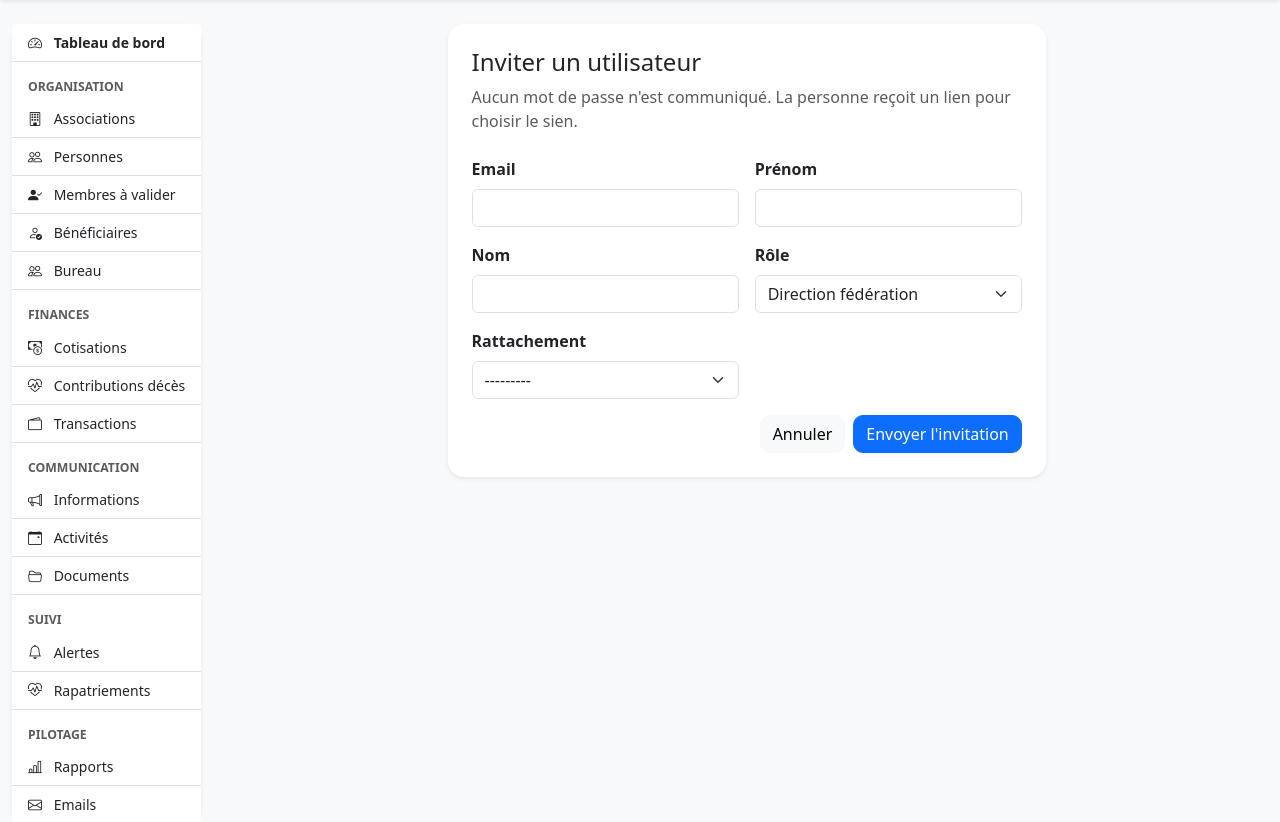
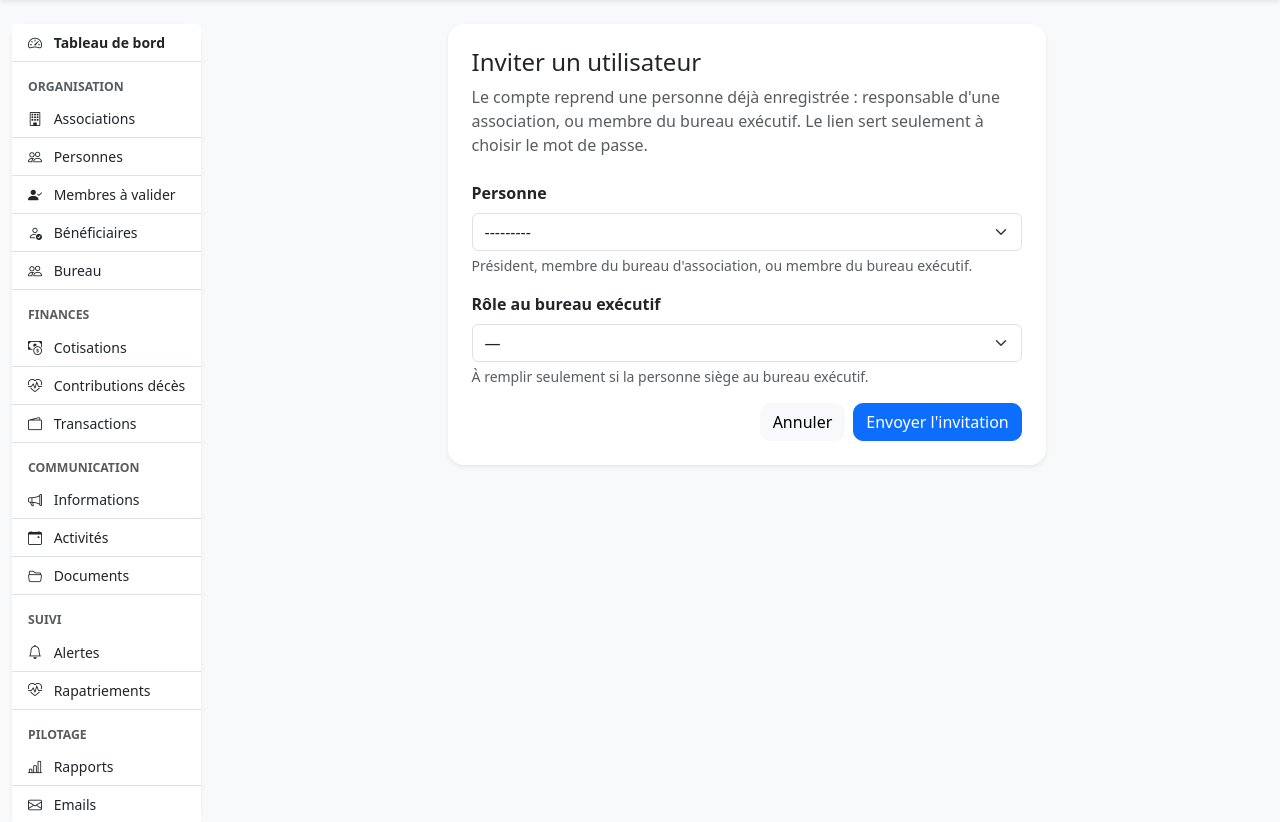
Before and after one commit to Barry-22491/fag, a Django app: page /fr/utilisateurs/inviter/ in a window 1280 px wide. Shown: the part 80-902 px from the top of the page. Run offline with Django 5.2, Linux system fonts and the light colour scheme; a user stored in the database is signed in; data comes from the database, SQL or seed files in the repository; data that the repository does not hold is empty.

Commit message:
Ajout d'un champ de relation OneToOne pour l'utilisateur dans le modèle Personne, permettant de lier une personne à un compte utilisateur. Mise à jour des formulaires et des vues pour intégrer cette fonctionnalité, y compris la validation des invitations d'utilisateurs existants. Amélioration de l'interface utilisateur avec des messages d'aide contextuels. Ajout de tests pour valider le bon fonctionnement de ces nouvelles fonctionnalités. (12.11.2026)

```diff
--- a/gestion/forms.py
+++ b/gestion/forms.py
@@ -1,6 +1,8 @@
 from django.contrib.auth.forms import PasswordChangeForm, PasswordResetForm, SetPasswordForm
 from django.contrib.auth.models import User # type: ignore
 from django import forms # type: ignore
+from django.db.models import Q
+from django.utils import timezone
 from django.utils.translation import gettext_lazy as _ # type: ignore
 
 
@@ -376,40 +378,103 @@ class ContributionDecesAssociationForm(BootstrapFormMixin, forms.ModelForm):
 
 # la gestion des utilisateur - 02.05.2026
 
-ROLE_INVITATION_CHOICES = [
-    ("federation_direction", "Direction fédération"),
-    ("federation_finances", "Finances fédération"),
-    ("federation_social", "Social fédération"),
-    ("federation_organisation", "Organisation fédération"),
-    ("federation_projets", "Projets fédération"),
-    ("federation_communication", "Communication fédération"),
-    ("federation_externe", "Externe fédération"),
-    ("federation_lecture", "Lecture fédération"),
-    ("association_president", "Président d'association"),
-    ("association_lecture", "Lecture association"),
+ROLE_BUREAU_FEDERAL_CHOICES = [
+    ("federation_direction", "Direction"),
+    ("federation_finances", "Finances"),
+    ("federation_social", "Social"),
+    ("federation_organisation", "Organisation"),
+    ("federation_projets", "Projets"),
+    ("federation_communication", "Communication"),
+    ("federation_lecture", "Lecture"),
 ]
 
 
+class AdhesionInvitationField(forms.ModelChoiceField):
+    def label_from_instance(self, adhesion):
+        return (
+            f"{adhesion.personne} — {adhesion.association.entite.nom} "
+            f"({adhesion.get_role_display()})"
+        )
+
+
+def adhesions_invitables(federation):
+    today = timezone.localdate()
+    bureau_federal_ids = BureauMembre.objects.filter(
+        bureau__entite=federation,
+    ).filter(
+        Q(bureau__date_fin__isnull=True) | Q(bureau__date_fin__gte=today)
+    ).values_list("adhesion_id", flat=True)
+
+    return (
+        Adhesion.objects.filter(
+            statut="valide",
+            association__federation=federation,
+            personne__compte__isnull=True,
+        )
+        .exclude(personne__email="")
+        .filter(
+            Q(role__in=["president", "membre_bureau"]) | Q(pk__in=bureau_federal_ids)
+        )
+        .select_related("personne", "association__entite")
+        .order_by("personne__nom", "personne__prenom")
+    )
+
+
+def _sur_bureau_federal(adhesion):
+    today = timezone.localdate()
+    return BureauMembre.objects.filter(
+        adhesion=adhesion,
+        bureau__entite=adhesion.association.federation,
+    ).filter(
+        Q(bureau__date_fin__isnull=True) | Q(bureau__date_fin__gte=today)
+    ).exists()
+
+
 class InvitationUtilisateurForm(BootstrapFormMixin, forms.Form):
-    email = forms.EmailField(label="Email")
-    prenom = forms.CharField(max_length=100, label="Prénom")
-    nom = forms.CharField(max_length=100, label="Nom")
-    role = forms.ChoiceField(label="Rôle", choices=ROLE_INVITATION_CHOICES)
-    entite = forms.ModelChoiceField(
-        label="Rattachement",
-        queryset=Entite.objects.none(),
+    adhesion = AdhesionInvitationField(
+        label="Personne",
+        queryset=Adhesion.objects.none(),
+        help_text="Président, membre du bureau d'association, ou membre du bureau exécutif.",
     )
+    role_bureau = forms.ChoiceField(
+        label="Rôle au bureau exécutif",
+        choices=[("", "—")] + ROLE_BUREAU_FEDERAL_CHOICES,
+        required=False,
+        help_text="À remplir seulement si la personne siège au bureau exécutif.",
+    )
+
+    def __init__(self, *args, federation=None, **kwargs):
+        super().__init__(*args, **kwargs)
+        if federation is not None:
+            self.fields["adhesion"].queryset = adhesions_invitables(federation)
 
     def clean(self):
         cleaned = super().clean()
-        role = cleaned.get("role")
-        entite = cleaned.get("entite")
-        if not role or not entite:
+        adhesion = cleaned.get("adhesion")
+        if not adhesion:
             return cleaned
-        if role.startswith("association") and entite.type != "association":
-            self.add_error("entite", "Ce rôle se rattache à une association.")
-        if role.startswith("federation") and entite.type != "federation":
-            self.add_error("entite", "Ce rôle se rattache à la fédération.")
+
+        if adhesion.personne.compte_id:
+            self.add_error("adhesion", "Cette personne a déjà un compte.")
+            return cleaned
+
+        attributions = []
+        if adhesion.role == "president":
+            attributions.append((adhesion.association.entite, "association_president"))
+        elif adhesion.role == "membre_bureau":
+            attributions.append((adhesion.association.entite, "association_lecture"))
+
+        if _sur_bureau_federal(adhesion):
+            role_bureau = cleaned.get("role_bureau")
+            if not role_bureau:
+                self.add_error("role_bureau", "Choisissez le rôle au bureau exécutif.")
+            else:
+                attributions.append((adhesion.association.federation, role_bureau))
+
+        if not attributions:
+            self.add_error("adhesion", "Cette personne ne peut pas recevoir de compte.")
+
+        cleaned["attributions"] = attributions
         return cleaned
 
 
--- a/gestion/models.py
+++ b/gestion/models.py
@@ -105,6 +105,13 @@ class Personne(TimeStampedModel):
     statut = models.CharField(max_length=20,choices=STATUS_ChOICES,default="actif")
     date_deces = models.DateField(null=True,blank=True)
     photo = models.ImageField(upload_to="personnes/",null=True,blank=True)
+    compte = models.OneToOneField(
+        User,
+        null=True,
+        blank=True,
+        on_delete=models.SET_NULL,
+        related_name="personne",
+    )
 
     class Meta:
         constraints = [
--- a/gestion/templates/utilisateurs/inviter.html
+++ b/gestion/templates/utilisateurs/inviter.html
@@ -8,14 +8,18 @@
       <div class="card-body p-4">
         <h1 class="h4 mb-2">{{ title }}</h1>
         <p class="text-muted mb-4">
-          Aucun mot de passe n'est communiqué. La personne reçoit un lien pour choisir le sien.
+          Le compte reprend une personne déjà enregistrée : responsable d'une association,
+          ou membre du bureau exécutif. Le lien sert seulement à choisir le mot de passe.
         </p>
         <form method="post" class="row g-3">
           {% csrf_token %}
           {% for field in form %}
-          <div class="col-12 col-md-6">
+          <div class="col-12">
             <label class="form-label fw-semibold" for="{{ field.id_for_label }}">{{ field.label }}</label>
             {{ field }}
+            {% if field.help_text %}
+              <div class="form-text">{{ field.help_text }}</div>
+            {% endif %}
             {% for error in field.errors %}
               <div class="text-danger small mt-1">{{ error }}</div>
             {% endfor %}
--- a/gestion/views/legacy.py
+++ b/gestion/views/legacy.py
@@ -2586,51 +2586,43 @@ def inviter_utilisateur(request):
     if not federation or not user_has_permission(request.user, federation, "users_manage"):
         return HttpResponseForbidden("Accès refusé.")
 
-    entites_invitation = Entite.objects.filter(pk=federation.pk)
-    association_entites = Entite.objects.filter(
-        association__federation=federation
-    )
-    entites_invitation = (entites_invitation | association_entites).distinct().order_by("type", "nom")
-
     if request.method == "POST":
-        form = InvitationUtilisateurForm(request.POST)
-        form.fields["entite"].queryset = entites_invitation
+        form = InvitationUtilisateurForm(request.POST, federation=federation)
 
         if form.is_valid():
-            email = form.cleaned_data["email"]
-            prenom = form.cleaned_data["prenom"]
-            nom = form.cleaned_data["nom"]
-            entite = form.cleaned_data["entite"]
-            role, _created_role = Role.objects.get_or_create(
-                nom=form.cleaned_data["role"]
-            )
+            adhesion = form.cleaned_data["adhesion"]
+            personne = adhesion.personne
+            email = personne.email
 
             user, created = User.objects.get_or_create(
                 username=email,
                 defaults={
                     "email": email,
-                    "first_name": prenom,
-                    "last_name": nom,
+                    "first_name": personne.prenom,
+                    "last_name": personne.nom,
                     "is_active": True,
-                }
+                },
             )
 
             doit_choisir_mot_de_passe = created or not user.has_usable_password()
             user.email = email
-            user.first_name = prenom
-            user.last_name = nom
+            user.first_name = personne.prenom
+            user.last_name = personne.nom
             user.is_active = True
             if doit_choisir_mot_de_passe:
-                # Mot de passe aléatoire jamais communiqué : Django n'envoie
-                # le lien de réinitialisation qu'aux comptes qui en ont un.
                 user.set_password(secrets.token_urlsafe(32))
             user.save()
 
-            UserEntiteRole.objects.get_or_create(
-                user=user,
-                entite=entite,
-                role=role,
-            )
+            personne.compte = user
+            personne.save(update_fields=["compte"])
+
+            for entite, role_nom in form.cleaned_data["attributions"]:
+                role, _created_role = Role.objects.get_or_create(nom=role_nom)
+                UserEntiteRole.objects.get_or_create(
+                    user=user,
+                    entite=entite,
+                    role=role,
+                )
 
             if doit_choisir_mot_de_passe:
                 reset_form = PasswordResetForm({"email": email})
@@ -2644,17 +2636,16 @@ def inviter_utilisateur(request):
                     )
                 messages.success(
                     request,
-                    "Invitation envoyée. La personne choisit son mot de passe via le lien reçu.",
+                    f"Invitation envoyée à {personne}. Le lien permet de choisir le mot de passe.",
                 )
             else:
                 messages.success(
                     request,
-                    "Rôle ajouté. Ce compte existe déjà et garde son mot de passe.",
+                    f"Accès ajouté pour {personne}. Le mot de passe existant est conservé.",
                 )
             return redirect("dashboard")
     else:
-        form = InvitationUtilisateurForm()
-        form.fields["entite"].queryset = entites_invitation
+        form = InvitationUtilisateurForm(federation=federation)
 
     return render(request, "utilisateurs/inviter.html", {
         "form": form,
```
Also changed, not shown: gestion/tests.py (+10 -9 lines).
